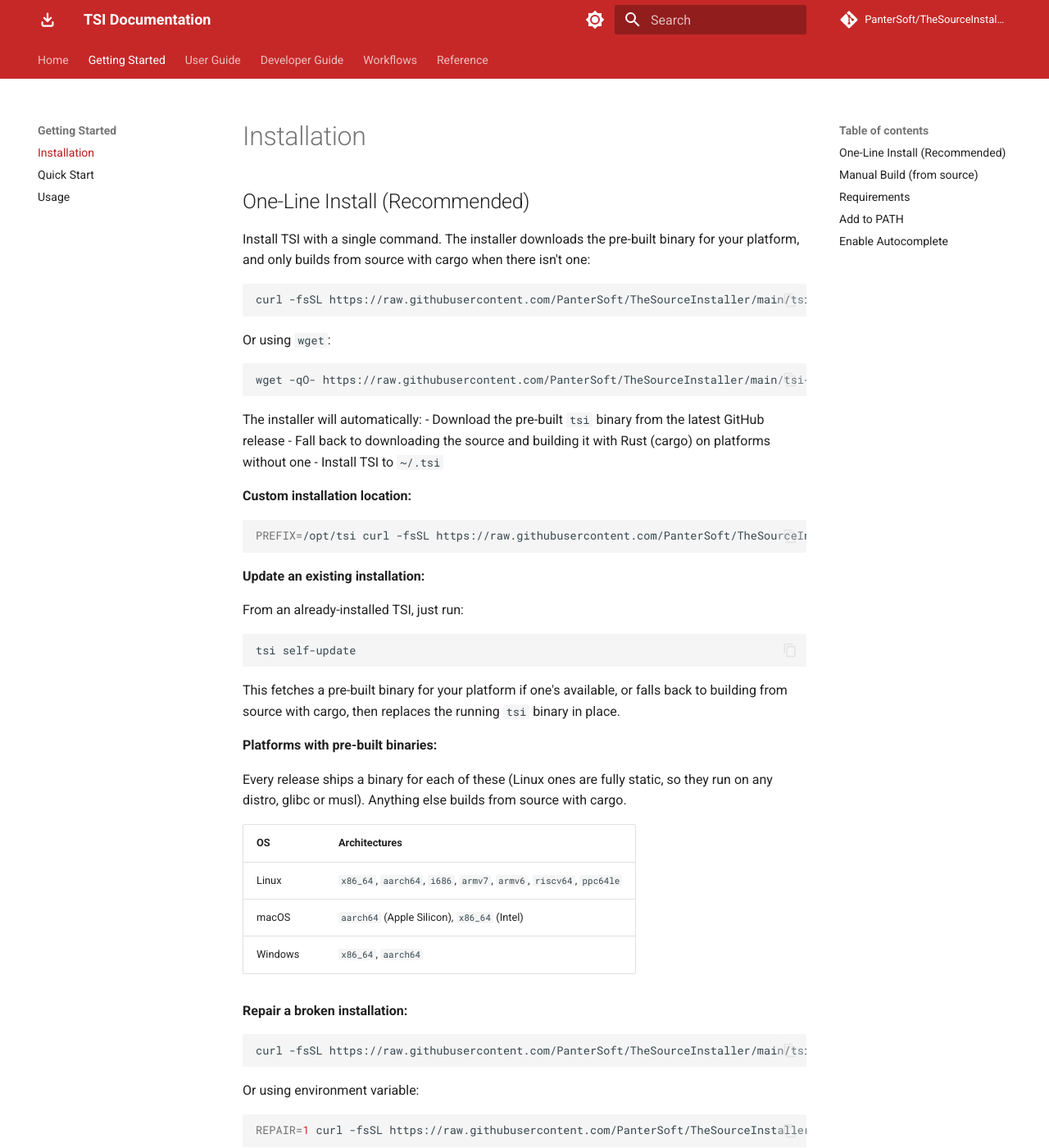
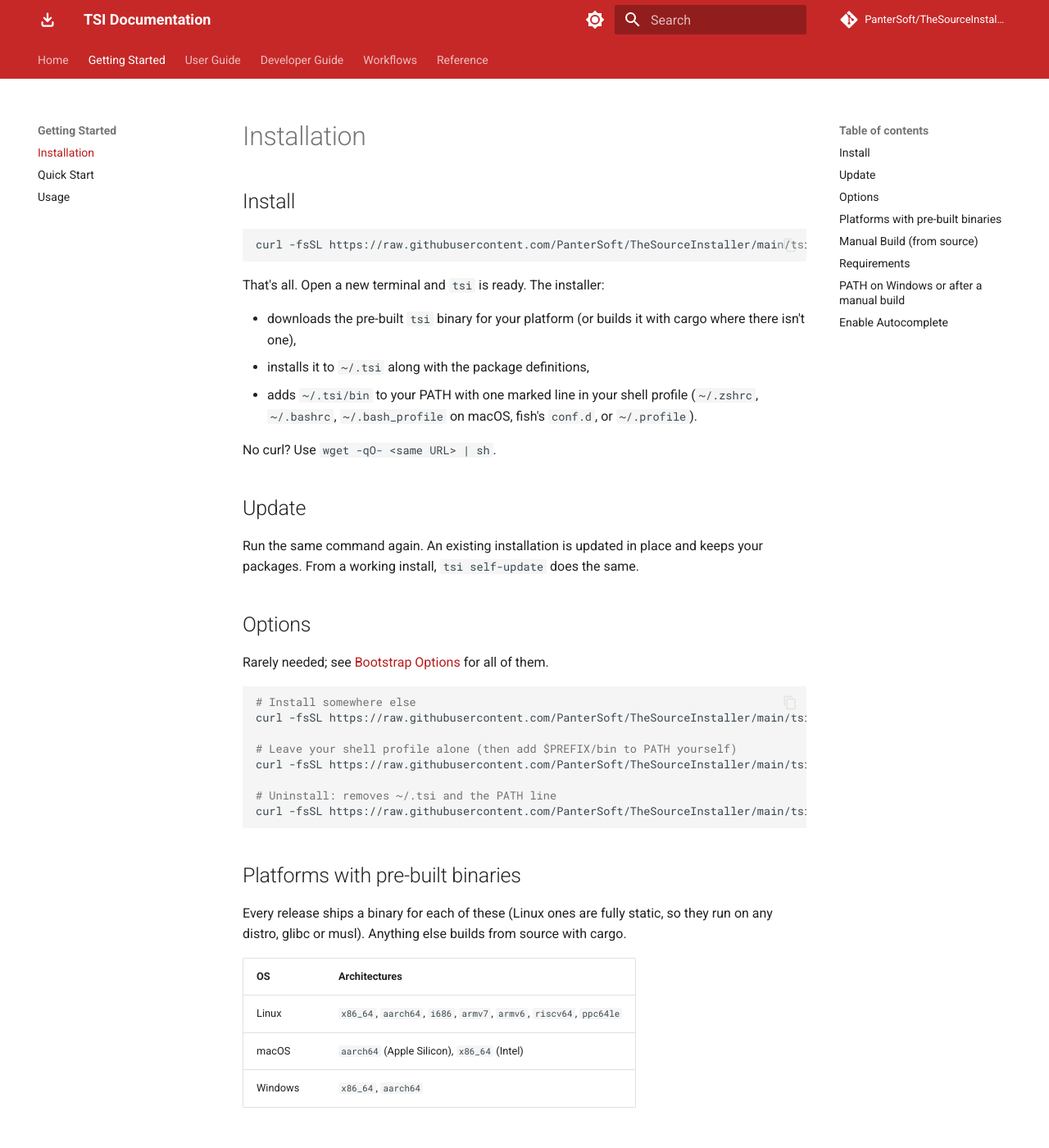
Before and after one commit to PanterSoft/TheSourceInstaller, an MkDocs documentation site: the page built from docs/getting-started/installation.md, in a window 1280 px wide and 1400 px high. Shown: the whole window at 82% size. Built offline with MkDocs 1.6.1 and Material for MkDocs 9.7.7, drawn with Linux system fonts in a browser that asks for light colours; comment, search, counter and statistics services are not loaded; the version menu is left out; some of the changed text lies outside the part shown.

Commit message:
Make install one command: installer sets up PATH and updates on re-run
The installer used to stop at "add this to your PATH" and refuse to run
over an existing install. Now the one-line install is the whole story:

- It adds $HOME/.tsi/bin to PATH with one marked line in the user's shell
  profile (zsh, bash, fish, or ~/.profile), unless it's already on PATH
  or TSI_NO_MODIFY_PATH is set. Re-runs don't duplicate it; --uninstall
  removes it.
- Running it again updates an existing installation in place instead of
  asking or failing.
- Without bundled package definitions it runs `tsi update`, so
  `tsi install` works immediately.

README cut to logo, one install line, two usage lines and a docs link.
Docs updated to match, and every `VAR=x curl ... | sh` example (which
set the variable for curl, not the installer) now reads
`curl ... | VAR=x sh`, including the installer's --help.

Co-Authored-By: Claude Opus 5.5 <noreply@anthropic.com>
Claude-Session: https://claude.ai/code/session_0148dP1Qe9kci62NwQENDWLy

````diff
--- a/docs/getting-started/installation.md
+++ b/docs/getting-started/installation.md
@@ -1,41 +1,44 @@
 # Installation
 
-## One-Line Install (Recommended)
-
-Install TSI with a single command. The installer downloads the pre-built binary for your platform, and only builds from source with cargo when there isn't one:
+## Install
 
 ```bash
 curl -fsSL https://raw.githubusercontent.com/PanterSoft/TheSourceInstaller/main/tsi-bootstrap.sh | sh
 ```
 
-Or using `wget`:
+That's all. Open a new terminal and `tsi` is ready. The installer:
+
+- downloads the pre-built `tsi` binary for your platform (or builds it with cargo
+  where there isn't one),
+- installs it to `~/.tsi` along with the package definitions,
+- adds `~/.tsi/bin` to your PATH with one marked line in your shell profile
+  (`~/.zshrc`, `~/.bashrc`, `~/.bash_profile` on macOS, fish's `conf.d`, or
+  `~/.profile`).
+
+No curl? Use `wget -qO- <same URL> | sh`.
+
+## Update
+
+Run the same command again. An existing installation is updated in place and keeps
+your packages. From a working install, `tsi self-update` does the same.
+
+## Options
+
+Rarely needed; see [Bootstrap Options](../reference/bootstrap-options.md) for all of
+them.
 
 ```bash
-wget -qO- https://raw.githubusercontent.com/PanterSoft/TheSourceInstaller/main/tsi-bootstrap.sh | sh
+# Install somewhere else
+curl -fsSL https://raw.githubusercontent.com/PanterSoft/TheSourceInstaller/main/tsi-bootstrap.sh | sh -s -- --prefix /opt/tsi
+
+# Leave your shell profile alone (then add $PREFIX/bin to PATH yourself)
+curl -fsSL https://raw.githubusercontent.com/PanterSoft/TheSourceInstaller/main/tsi-bootstrap.sh | TSI_NO_MODIFY_PATH=1 sh
+
+# Uninstall: removes ~/.tsi and the PATH line
+curl -fsSL https://raw.githubusercontent.com/PanterSoft/TheSourceInstaller/main/tsi-bootstrap.sh | sh -s -- --uninstall
 ```
 
-The installer will automatically:
-- Download the pre-built `tsi` binary from the latest GitHub release
-- Fall back to downloading the source and building it with Rust (cargo) on platforms without one
-- Install TSI to `~/.tsi`
-
-**Custom installation location:**
-```bash
-PREFIX=/opt/tsi curl -fsSL https://raw.githubusercontent.com/PanterSoft/TheSourceInstaller/main/tsi-bootstrap.sh | sh
-```
-
-**Update an existing installation:**
-
-From an already-installed TSI, just run:
-
-```bash
-tsi self-update
-```
-
-This fetches a pre-built binary for your platform if one's available, or falls back to
-building from source with cargo, then replaces the running `tsi` binary in place.
-
-**Platforms with pre-built binaries:**
+## Platforms with pre-built binaries
 
 Every release ships a binary for each of these (Linux ones are fully static, so they run
 on any distro, glibc or musl). Anything else builds from source with cargo.
@@ -45,23 +48,6 @@ on any distro, glibc or musl). Anything else builds from source with cargo.
 | Linux   | `x86_64`, `aarch64`, `i686`, `armv7`, `armv6`, `riscv64`, `ppc64le` |
 | macOS   | `aarch64` (Apple Silicon), `x86_64` (Intel)                     |
 | Windows | `x86_64`, `aarch64`                                             |
-
-**Repair a broken installation:**
-```bash
-curl -fsSL https://raw.githubusercontent.com/PanterSoft/TheSourceInstaller/main/tsi-bootstrap.sh | sh -s -- --repair
-```
-
-Or using environment variable:
-```bash
-REPAIR=1 curl -fsSL https://raw.githubusercontent.com/PanterSoft/TheSourceInstaller/main/tsi-bootstrap.sh | sh
-```
-
-This is useful when the `tsi` binary itself is missing or broken and `tsi self-update` can't run.
-
-After installation, add to your PATH:
-```bash
-export PATH="$HOME/.tsi/bin:$PATH"
-```
 
 ## Manual Build (from source)
 
@@ -98,17 +84,13 @@ chmod +x ~/.tsi/bin/tsi
 
 TSI uses built-in HTTP and archive extraction — no system curl, wget, or tar required for downloads.
 
-## Add to PATH
+## PATH on Windows or after a manual build
 
-After installation, add TSI to your PATH:
+The installer sets up PATH for you. If you built TSI by hand, or use Windows outside
+Git Bash/MSYS2, add the `bin` directory yourself:
 
 ```bash
-# For bash/zsh (Unix)
-export PATH="$HOME/.tsi/bin:$PATH"
-
-# Or add to your shell profile
-echo 'export PATH="$HOME/.tsi/bin:$PATH"' >> ~/.bashrc
-source ~/.bashrc
+export PATH="$HOME/.tsi/bin:$PATH"   # add to your shell profile to keep it
 ```
 
 **Windows (PowerShell):**
--- a/docs/reference/bootstrap-options.md
+++ b/docs/reference/bootstrap-options.md
@@ -1,6 +1,11 @@
 # Bootstrap Options
 
-The TSI bootstrap installer (`tsi-bootstrap.sh`) supports several options for customizing the installation.
+The TSI bootstrap installer (`tsi-bootstrap.sh`) needs no options: it installs to
+`~/.tsi`, puts `~/.tsi/bin` on your PATH, and running it again updates the
+installation. The options below are for the cases that need something else.
+
+Environment variables go on the `sh` side of the pipe (`curl … | PREFIX=/opt/tsi sh`):
+put before `curl`, they would only reach `curl`.
 
 ## Usage
 
@@ -58,7 +63,7 @@ curl -fsSL https://raw.githubusercontent.com/PanterSoft/TheSourceInstaller/main/
 Install TSI to a custom location.
 
 ```bash
-PREFIX=/opt/tsi curl -fsSL https://raw.githubusercontent.com/PanterSoft/TheSourceInstaller/main/tsi-bootstrap.sh | sh
+curl -fsSL https://raw.githubusercontent.com/PanterSoft/TheSourceInstaller/main/tsi-bootstrap.sh | PREFIX=/opt/tsi sh
 ```
 
 Or:
@@ -91,7 +96,7 @@ You can also use environment variables to configure the installer:
 Installation prefix (same as `--prefix` option).
 
 ```bash
-PREFIX=/opt/tsi curl -fsSL https://raw.githubusercontent.com/PanterSoft/TheSourceInstaller/main/tsi-bootstrap.sh | sh
+curl -fsSL https://raw.githubusercontent.com/PanterSoft/TheSourceInstaller/main/tsi-bootstrap.sh | PREFIX=/opt/tsi sh
 ```
 
 ### `TSI_REPO`
@@ -99,7 +104,7 @@ PREFIX=/opt/tsi curl -fsSL https://raw.githubusercontent.com/PanterSoft/TheSourc
 Custom repository URL (default: `https://github.com/PanterSoft/TheSourceInstaller.git`).
 
 ```bash
-TSI_REPO=https://github.com/user/fork.git curl -fsSL https://raw.githubusercontent.com/PanterSoft/TheSourceInstaller/main/tsi-bootstrap.sh | sh
+curl -fsSL https://raw.githubusercontent.com/PanterSoft/TheSourceInstaller/main/tsi-bootstrap.sh | TSI_REPO=https://github.com/user/fork.git sh
 ```
 
 ### `TSI_BRANCH`
@@ -107,7 +112,7 @@ TSI_REPO=https://github.com/user/fork.git curl -fsSL https://raw.githubuserconte
 Branch to use from repository (default: `main`).
 
 ```bash
-TSI_BRANCH=develop curl -fsSL https://raw.githubusercontent.com/PanterSoft/TheSourceInstaller/main/tsi-bootstrap.sh | sh
+curl -fsSL https://raw.githubusercontent.com/PanterSoft/TheSourceInstaller/main/tsi-bootstrap.sh | TSI_BRANCH=develop sh
 ```
 
 ### `UNINSTALL`
@@ -115,7 +120,16 @@ TSI_BRANCH=develop curl -fsSL https://raw.githubusercontent.com/PanterSoft/TheSo
 Set to `1`, `true`, or `yes` to enable uninstall mode (same as `--uninstall`). Use with `--non-interactive` for scripted uninstall.
 
 ```bash
-UNINSTALL=1 curl -fsSL .../tsi-bootstrap.sh | sh -s -- --uninstall --non-interactive
+curl -fsSL .../tsi-bootstrap.sh | UNINSTALL=1 sh -s -- --uninstall --non-interactive
+```
+
+### `TSI_NO_MODIFY_PATH`
+
+Set to `1`, `true`, or `yes` to keep the installer from editing your shell profile.
+You then add `$PREFIX/bin` to PATH yourself.
+
+```bash
+curl -fsSL https://raw.githubusercontent.com/PanterSoft/TheSourceInstaller/main/tsi-bootstrap.sh | TSI_NO_MODIFY_PATH=1 sh
 ```
 
 ### `INSTALL_DIR`
@@ -123,7 +137,7 @@ UNINSTALL=1 curl -fsSL .../tsi-bootstrap.sh | sh -s -- --uninstall --non-interac
 Temporary directory for downloading and building source (default: `$HOME/tsi-install`).
 
 ```bash
-INSTALL_DIR=/tmp/tsi-build curl -fsSL https://raw.githubusercontent.com/PanterSoft/TheSourceInstaller/main/tsi-bootstrap.sh | sh
+curl -fsSL https://raw.githubusercontent.com/PanterSoft/TheSourceInstaller/main/tsi-bootstrap.sh | INSTALL_DIR=/tmp/tsi-build sh
 ```
 
 ## Examples
@@ -137,7 +151,7 @@ curl -fsSL https://raw.githubusercontent.com/PanterSoft/TheSourceInstaller/main/
 ### Custom Prefix
 
 ```bash
-PREFIX=/opt/tsi curl -fsSL https://raw.githubusercontent.com/PanterSoft/TheSourceInstaller/main/tsi-bootstrap.sh | sh
+curl -fsSL https://raw.githubusercontent.com/PanterSoft/TheSourceInstaller/main/tsi-bootstrap.sh | PREFIX=/opt/tsi sh
 ```
 
 ### Repair Existing Installation
@@ -155,28 +169,29 @@ curl -fsSL https://raw.githubusercontent.com/PanterSoft/TheSourceInstaller/main/
 ### Install from Fork
 
 ```bash
-TSI_REPO=https://github.com/user/fork.git TSI_BRANCH=feature curl -fsSL https://raw.githubusercontent.com/PanterSoft/TheSourceInstaller/main/tsi-bootstrap.sh | sh
+curl -fsSL https://raw.githubusercontent.com/PanterSoft/TheSourceInstaller/main/tsi-bootstrap.sh | TSI_REPO=https://github.com/user/fork.git TSI_BRANCH=feature sh
 ```
 
 ### Combine Options
 
 ```bash
-PREFIX=/opt/tsi curl -fsSL https://raw.githubusercontent.com/PanterSoft/TheSourceInstaller/main/tsi-bootstrap.sh | sh -s -- --repair
+curl -fsSL https://raw.githubusercontent.com/PanterSoft/TheSourceInstaller/main/tsi-bootstrap.sh | PREFIX=/opt/tsi sh -s -- --repair
 ```
 
-## After Installation
+## PATH
 
-After installation, add TSI to your PATH:
+Unless `$PREFIX/bin` is already on your PATH or `TSI_NO_MODIFY_PATH` is set, the
+installer appends one line to your shell's startup file:
 
 ```bash
-export PATH="$PREFIX/bin:$PATH"
+export PATH="$HOME/.tsi/bin:$PATH"  # added by the TSI installer
 ```
 
-Or add to your shell profile:
-
-```bash
-echo "export PATH=\"$PREFIX/bin:\$PATH\"" >> ~/.bashrc
-```
+It picks the file from `$SHELL`: `~/.zshrc` (or `$ZDOTDIR/.zshrc`) for zsh,
+`~/.bashrc` for bash (`~/.bash_profile` on macOS), `~/.config/fish/conf.d/tsi.fish`
+for fish (`fish_add_path`), and `~/.profile` otherwise. Running the installer again
+doesn't add a second line, and `--uninstall` removes every line carrying the
+`# added by the TSI installer` marker.
 
 ## Troubleshooting
 
````
Also changed, not shown: README.md (+5 -55 lines), docs/developer-guide/maintenance.md (+10 -6 lines), docs/getting-started/quick-start.md (+3 -3 lines), docs/index.md (+2 -3 lines), 1 other file.
